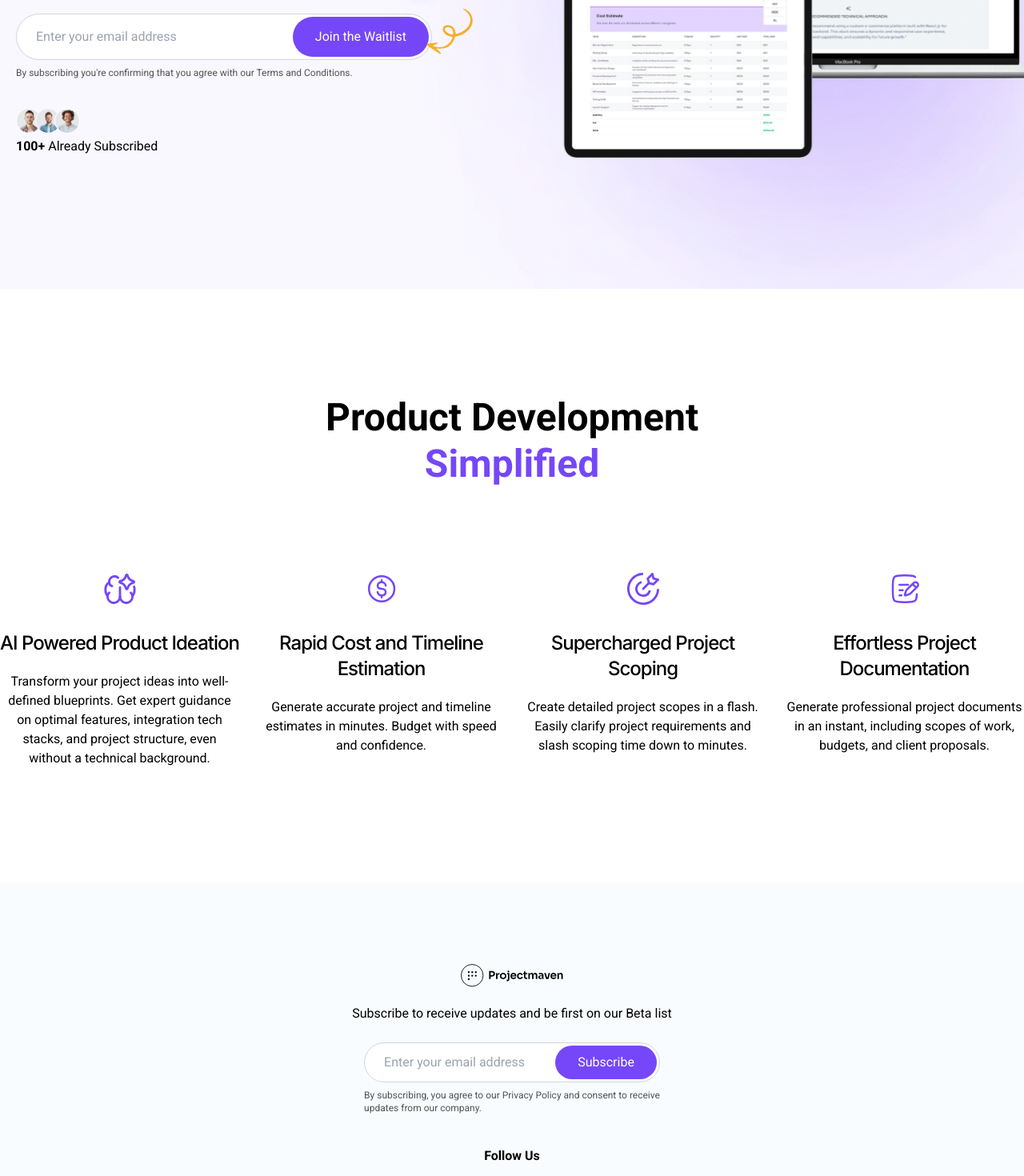
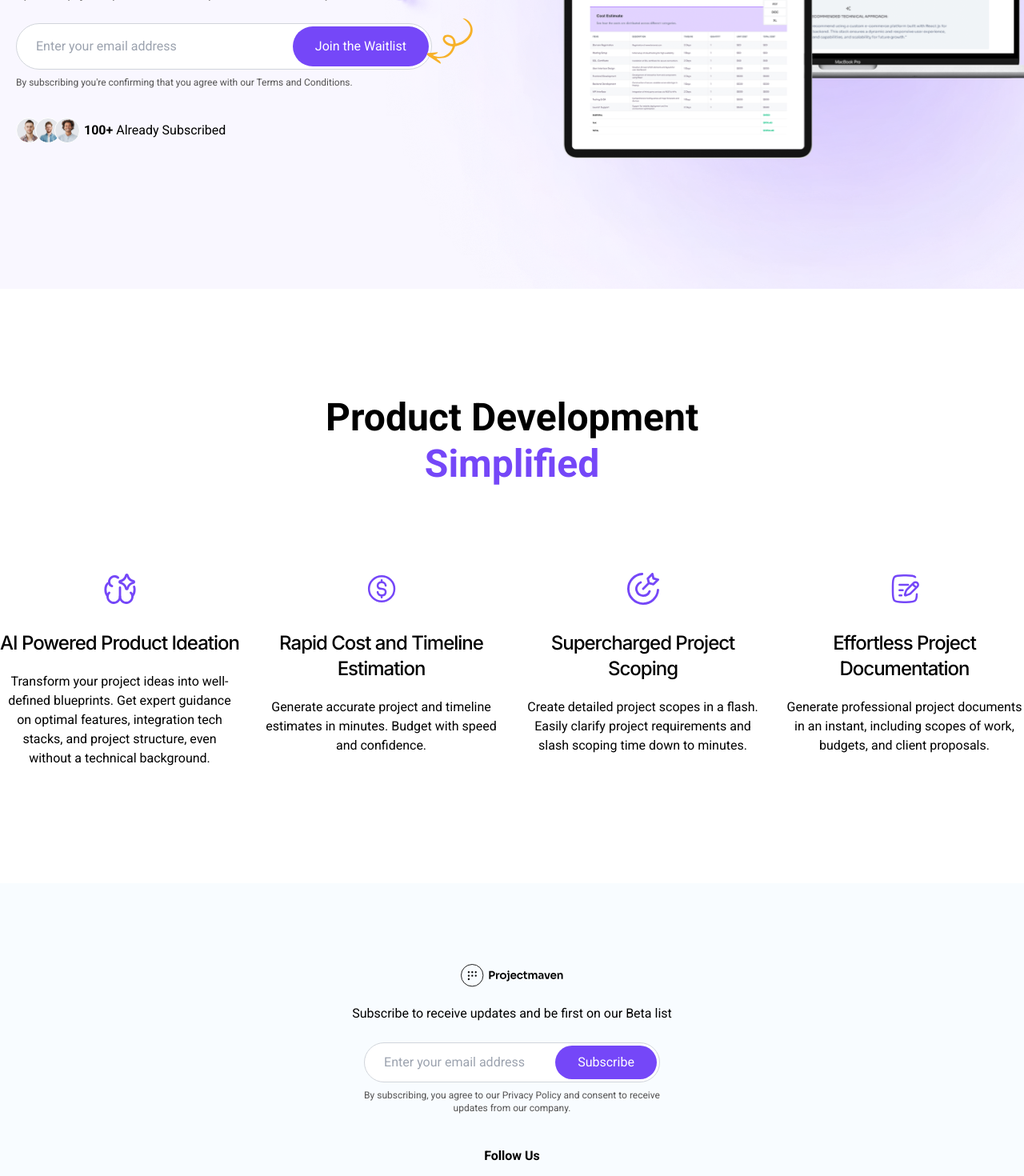
Before and after one commit to olaotantc/Projectmaven_landing_page, a Next.js app: page / in a window 1280 px wide. Shown: the part 440-1910 px from the top of the page at 80% size. Built offline with nearby package versions, Linux system fonts and the light colour scheme.

Commit message:
feat:email subscription demo modal added

```diff
--- a/package.json
+++ b/package.json
@@ -9,10 +9,13 @@
     "lint": "next lint"
   },
   "dependencies": {
+    "@lottiefiles/dotlottie-react": "^0.12.0",
+    "canvas-confetti": "^1.9.3",
     "framer-motion": "^11.15.0",
     "next": "^15.1.0",
     "react": "^19.0.0",
-    "react-dom": "^19.0.0"
+    "react-dom": "^19.0.0",
+    "react-hook-form": "^7.54.2"
   },
   "devDependencies": {
     "@eslint/eslintrc": "^3",
--- a/src/app/page.js
+++ b/src/app/page.js
@@ -1,11 +1,15 @@
 "use client";
+
 import Hero from "@/components/Hero"; // Import Hero component
 import Services from "@/components/Services"; // Import Services component
+import { ModalProvider } from "@/context/ModalContext";
 export default function Home() {
   return (
-    <div className="w-full h-full ">
-      <Hero /> {/* Hero section */}
-      <Services /> {/* Services section */}
-    </div>
+    <ModalProvider>
+      <div className="w-full h-full ">
+        <Hero /> {/* Hero section */}
+        <Services /> {/* Services section */}
+      </div>
+    </ModalProvider>
   );
 }
--- /dev/null
+++ b/src/components/Confetti.js
@@ -0,0 +1,15 @@
+import { useModalContext } from "@/context/ModalContext";
+import { DotLottieReact } from "@lottiefiles/dotlottie-react";
+
+export default function Confetti() {
+  const { showConfetti } = useModalContext();
+  return (
+    <>
+      {showConfetti && (
+        <div className="absolute top-0 left-0 w-full h-full z-[9999]">
+          <DotLottieReact autoplay  src="https://lottie.host/a852ca1c-6dd5-43c9-ada0-9a616b9b81b0/9rLlbCxHhp.lottie" />
+        </div>
+      )}
+    </>
+  );
+}
--- /dev/null
+++ b/src/components/EmailModal.js
@@ -0,0 +1,91 @@
+"use client";
+import { DotLottieReact } from "@lottiefiles/dotlottie-react";
+import { useEffect } from "react";
+
+const CheckCircleIcon = () => (
+  <svg
+    xmlns="http://www.w3.org/2000/svg"
+    fill="none"
+    viewBox="0 0 24 24"
+    strokeWidth={1.5}
+    stroke="currentColor"
+    className="w-20 h-20 text-green-600" // Larger size for the icon
+  >
+    <path
+      strokeLinecap="round"
+      strokeLinejoin="round"
+      d="M9 12.75L11.25 15 15 9.75M21 12a9 9 0 11-18 0 9 9 0 0118 0z"
+    />
+  </svg>
+);
+
+export default function EmailModal({ open, onClose }) {
+  useEffect(() => {
+    if (open) {
+      document.body.style.overflow = "hidden";
+      const handleEscape = (e) => {
+        if (e.key === "Escape") onClose();
+      };
+      document.addEventListener("keydown", handleEscape);
+      return () => {
+        document.body.style.overflow = "unset";
+        document.removeEventListener("keydown", handleEscape);
+      };
+    }
+  }, [open, onClose]);
+
+  if (!open) return null;
+
+  return (
+    <>
+      {/* Backdrop */}
+      <div
+        className="fixed w-full h-screen inset-0 bg-gray-500/75 transition-opacity animate-fadeIn z-40"
+        onClick={onClose}
+      />
+
+      {/* Modal Container */}
+      <div className="fixed inset-0 z-50 overflow-y-auto">
+        <div className="flex min-h-full items-center justify-center p-6 sm:p-10">
+          {/* Modal Content */}
+          <div className="relative w-full max-w-xl transform overflow-hidden rounded-lg bg-white text-left shadow-xl transition-all animate-scaleIn sm:my-8">
+            <div className="bg-white p-6 sm:p-8">
+              <div className="flex flex-col items-center sm:flex-row sm:items-start">
+                {/* Icon Container */}
+                <div className="flex-shrink-0 mb-4 sm:mb-0">
+                <DotLottieReact
+                    src="https://lottie.host/bf070228-12c4-4bca-bf10-8d872bf6fb61/XPgLXTY2Fh.lottie"
+                    background="transparent"
+                    autoplay
+                    className="w-40 md:w-40 h-40 md:h-40 object-cover"
+                  />
+                </div>
+                {/* Content */}
+                <div className="mt-4 sm:mt-0 sm:ml-4">
+                  <h3 className="text-xl font-semibold text-gray-900 sm:text-2xl">
+                    Thanks for Joining!
+                  </h3>
+                  <p className="mt-2 text-gray-500 text-base sm:text-lg">
+                    Thanks for joining the waiting list for Projectmaven.io.
+                    Your spot on the waitlist is officially confirmed. Please
+                    check your email for further details. Thanks!
+                  </p>
+                </div>
+              </div>
+            </div>
+            {/* Actions */}
+            <div className="bg-gray-50 px-6 py-4 sm:flex sm:justify-end">
+              <button
+                type="button"
+                className="inline-flex justify-center rounded-md bg-primary px-4 py-2 text-sm font-semibold text-white shadow-sm hover:bg-primary-dark sm:w-auto focus:outline-none focus:ring-2 focus:ring-primary-light"
+                onClick={onClose}
+              >
+                Got it!
+              </button>
+            </div>
+          </div>
+        </div>
+      </div>
+    </>
+  );
+}
--- a/src/components/Footer.js
+++ b/src/components/Footer.js
@@ -1,13 +1,16 @@
+"use client"
 import Image from "next/image"; // Importing Next.js Image component for optimized images
 import Input from "./Input"; // Importing custom Input component for the subscription form
 import TextAccent from "./TextAccent"; // Importing custom TextAccent component for styling
 import { socialMedias } from "@/data/footerData"; // Importing social media data for links and icons
 import Link from "next/link"; // Importing Next.js Link component for navigation
+import { ModalProvider } from "@/context/ModalContext";
 
 // Footer component
 export default function Footer() {
   return (
-    <div className="bg-footer h-full mt-8 px-5 md:px-0">
+  <ModalProvider>
+      <div className="bg-footer h-full mt-8 px-5 md:px-0">
       {/* Footer container with background and margin */}
       <div className="container mx-auto py-24 md:py-auto md:p-24 text-center grid place-items-center">
         {/* Centering content with responsive padding */}
@@ -30,7 +33,7 @@ export default function Footer() {
           small={true} // Prop for smaller input size
           subText={
             // Additional text displayed below the input field
-            <span className="mt-3">
+            <span className="mt-3 text-center">
               By subscribing, you agree to our Privacy Policy and consent to
               receive <br /> updates from our company.
             </span>
@@ -57,5 +60,6 @@ export default function Footer() {
         </p>
       </div>
     </div>
+  </ModalProvider>
   );
 }
--- a/src/components/Hero.js
+++ b/src/components/Hero.js
@@ -1,15 +1,22 @@
+import { useModalContext } from "@/context/ModalContext";
 import HeroLeft from "./HeroLeft"; // Importing the left part of the Hero section
 import HeroRight from "./HeroRight"; // Importing the right part of the Hero section
-
+import Confetti from "@/components/Confetti";
+import EmailModal from "@/components/EmailModal";
 export default function Hero() {
+  const { showModal ,onClose} = useModalContext();
   return (
-    <div className="bg-background w-full  overflow-hidden h-[1000px] md:h-hero px-5"> {/* Hero container with background and padding */}
+    <div className="bg-background w-full  overflow-hidden h-[1000px] md:h-hero px-5">
+      {/* Hero container with background and padding */}
+      <Confetti />
+      <EmailModal open={showModal} onClose={onClose} />
       <div className="container mx-auto grid grid-cols-1 md:grid-cols-2 w-full h-full pt-[70px] md:pt-0 place-content-start md:place-content-center">
         {/* Left Hero Content */}
-        <HeroLeft /> {/* Left section, usually containing a heading, tagline, or image */}
-
+        <HeroLeft />
+        {/* Left section, usually containing a heading, tagline, or image */}
         {/* Right Hero Content */}
-        <HeroRight /> {/* Right section, could contain a call to action or another image */}
+        <HeroRight />
+        {/* Right section, could contain a call to action or another image */}
       </div>
     </div>
   );
--- a/src/components/HeroLeft.js
+++ b/src/components/HeroLeft.js
@@ -1,3 +1,4 @@
+"use client"
 import Image from "next/image";
 import AvatarRow from "./AvatarRow"; // Importing the AvatarRow component to show avatars of subscribed users
 import Input from "./Input"; // Importing a custom Input component for subscription
@@ -7,7 +8,7 @@ import AnimatedText from "./AnimatedText";
 
 export default function HeroLeft() {
   return (
-    <div className="flex items-center justify-center flex-col md:items-start">
+    <div className="flex items-center justify-center flex-col md:items-start z-30">
       {/* Centering content on mobile and displaying as block on desktop */}
       {/* Heading Section */}
       <FadeUp delay={0.3}>
@@ -52,12 +53,14 @@ export default function HeroLeft() {
 
       <FadeUp
         delay={0.9}
-        className="w-full relative flex items-center justify-center md:justify-start"
+
       >
+        <div className="w-full  flex items-center justify-center md:justify-start">
         <AvatarRow /> {/* Displays avatars of users who subscribed */}
         <p className="text-sm md:text-base ">
           <strong>100+</strong> Already Subscribed {/* Subscription count */}
         </p>
+        </div>
       </FadeUp>
     </div>
   );
--- a/src/components/HeroRight.js
+++ b/src/components/HeroRight.js
@@ -4,7 +4,7 @@ import { ZoomIn } from "./FadeZoom";
 export default function HeroRight() {
   return (
     <ZoomIn>
-      <div className="relative w-full h-full mt-32  md:p-0 sm:mt-40 md:mt-0 grid place-items-center ">
+      <div className="relative w-full h-full mt-32 z-0 md:p-0 sm:mt-40 md:mt-0 grid place-items-center ">
         <Image
           src="/hero-img.svg" // Path to the hero image
           alt="Projectmaven Hero Banner Image" // Alt text for accessibility
--- a/src/components/Input.js
+++ b/src/components/Input.js
@@ -1,25 +1,99 @@
+"use client";
+import { useState } from "react";
+import { useForm } from "react-hook-form";
+import { useModalContext } from "@/context/ModalContext";
+
 export default function Input({ btnText, subText, small }) {
+  const modalContext = useModalContext();
+
+  if (!modalContext) {
+    console.log("Modal context is not available.");
+    return null; // Or display an error message
+  }
+
+  const { setShowModal, triggerConfetti } = modalContext;
+  const [isLoading, setIsLoading] = useState(false);
+  const { handleSubmit, reset } = useForm();
+
+  const onSubmit = async (data) => {
+    try {
+      setIsLoading(true);
+
+      // Simulating the submission delay
+      await new Promise((resolve) => setTimeout(resolve, 2000));
+
+      setIsLoading(false);
+      triggerConfetti(); // Trigger confetti animation
+      setShowModal(true);
+      reset();
+    } catch (error) {
+      setIsLoading(false);
+      console.error("Subscription error:", error);
+    }
+  };
+
   return (
     <div className={!small ? "w-full" : ""}>
-      {/* Input Container: This div holds the input field and button */}
-      <div className="relative w-full md:max-w-[520px] md:text-[17px]">
-        {/* Input Field: The input field for the user's email, with conditional padding */}
-        <input
-          type="text"
-          className={`placeholder:text-center text-center  md:placeholder:text-left pl-6 pr-6 md:pr-16  ${
-            small ? "py-3" : "py-4" // Conditional padding based on 'small' prop
-          } rounded-full border border-gray-300   md:text-sm lg:text-base focus:outline-none focus:ring-1 focus:ring-primary-light focus:ring-opacity-10 w-full`}
-          placeholder="Enter your email address"
-        />
+      <form onSubmit={handleSubmit(onSubmit)}>
+        <div className="relative w-full md:max-w-[520px] md:text-[17px] ">
+          <input
+            type="email"
+            className={`placeholder:text-left text-center md:text-left md:placeholder:text-left pl-6 pr-6 md:pr-16 ${
+              small ? "py-3" : "py-4"
+            } rounded-full border border-gray-300  md:text-sm lg:text-base focus:outline-none focus:ring-1 focus:ring-primary-light
+            focus:ring-opacity-10 w-full`}
+            placeholder="Enter your email address"
+            disabled={isLoading}
+            required
+          />
 
-        {/* Submit Button: The button for submitting the form, positioned next to the input field */}
-        <button className="relative w-full md:text-sm lg:text-base md:w-auto mt-3 md:mt-1 md:absolute inset-y-0 right-1 px-7 py-3 md:py-2 my-1 grid place-content-center rounded-full bg-primary text-white hover:bg-primary-dark focus:outline-none focus:ring-2 focus:ring-primary-light">
-          {btnText} {/* Display the button text passed as a prop */}
-        </button>
-      </div>
+          <button
+            type="submit"
+            disabled={isLoading}
+            className={`relative w-full md:text-sm lg:text-base md:w-auto mt-3 md:mt-1
+            md:absolute inset-y-0 right-1 px-7 py-3 md:py-2 my-1 grid place-content-center
+            rounded-full bg-primary text-white hover:bg-primary-dark focus:outline-none
+            focus:ring-2 focus:ring-primary-light transition-all
+            ${isLoading ? "opacity-75 cursor-not-allowed" : ""}`}
+          >
+            {isLoading ? (
+              <div className="flex items-center gap-2">
+                <svg
+                  className="animate-spin h-4 w-4 text-white"
+                  xmlns="http://www.w3.org/2000/svg"
+                  fill="none"
+                  viewBox="0 0 24 24"
+                >
+                  <circle
+                    className="opacity-25"
+                    cx="12"
+                    cy="12"
+                    r="10"
+                    stroke="currentColor"
+                    strokeWidth="4"
+                  />
+                  <path
+                    className="opacity-75"
+                    fill="currentColor"
+                    d="M4 12a8 8 0 018-8V0C5.373 0 0 5.373 0 12h4zm2 5.291A7.962 7.962 0 014 12H0c0 3.042 1.135 5.824 3 7.938l3-2.647z"
+                  />
+                </svg>
+                <span>Subscribing...</span>
+              </div>
+            ) : (
+              btnText
+            )}
+          </button>
+        </div>
+      </form>
 
-      {/* Subtext: A description or disclaimer displayed below the input */}
-      <p className="text-content-secondary text-xs my-2 text-center md:text-left">{subText}</p>
+      <p
+        className={`text-content-secondary text-xs my-2 text-center md:text-${
+          small ? "center" : "left"
+        }`}
+      >
+        {subText}
+      </p>
     </div>
   );
 }
--- /dev/null
+++ b/src/context/ModalContext.js
@@ -0,0 +1,42 @@
+// context/ModalContext.js
+
+import React, { createContext, useState, useContext } from "react";
+
+// Create Context
+export const ModalContext = createContext();
+
+// Custom hook to use the ModalContext
+export const useModalContext = () => {
+  return useContext(ModalContext);
+};
+
+// Provider Component
+export const ModalProvider = ({ children }) => {
+  const [showModal, setShowModal] = useState(false);
+  const [showConfetti, setShowConfetti] = useState(false);
+
+  const triggerConfetti = () => {
+    setShowConfetti(true);
+    setTimeout(() => {
+      setShowConfetti(false);
+    }, 8000);
+  };
+
+  const onClose = () => {
+    setShowModal(false);
+  };
+
+  return (
+    <ModalContext.Provider
+      value={{
+        showModal,
+        setShowModal,
+        triggerConfetti,
+        showConfetti,
+        onClose,
+      }}
+    >
+      {children}
+    </ModalContext.Provider>
+  );
+};
```
Also changed, not shown: src/app/globals.css (+28 -0 lines), src/app/layout.js (+21 -13 lines), 1 other file (tests, documents, lock files or other folders).
